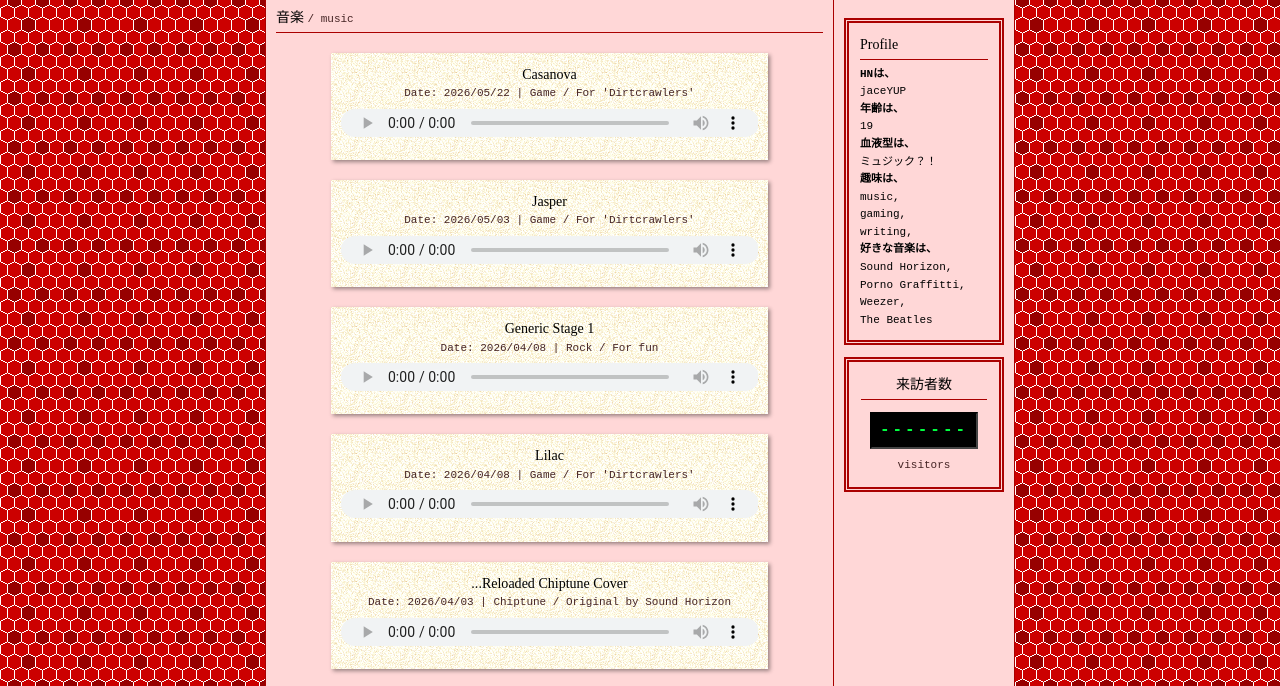
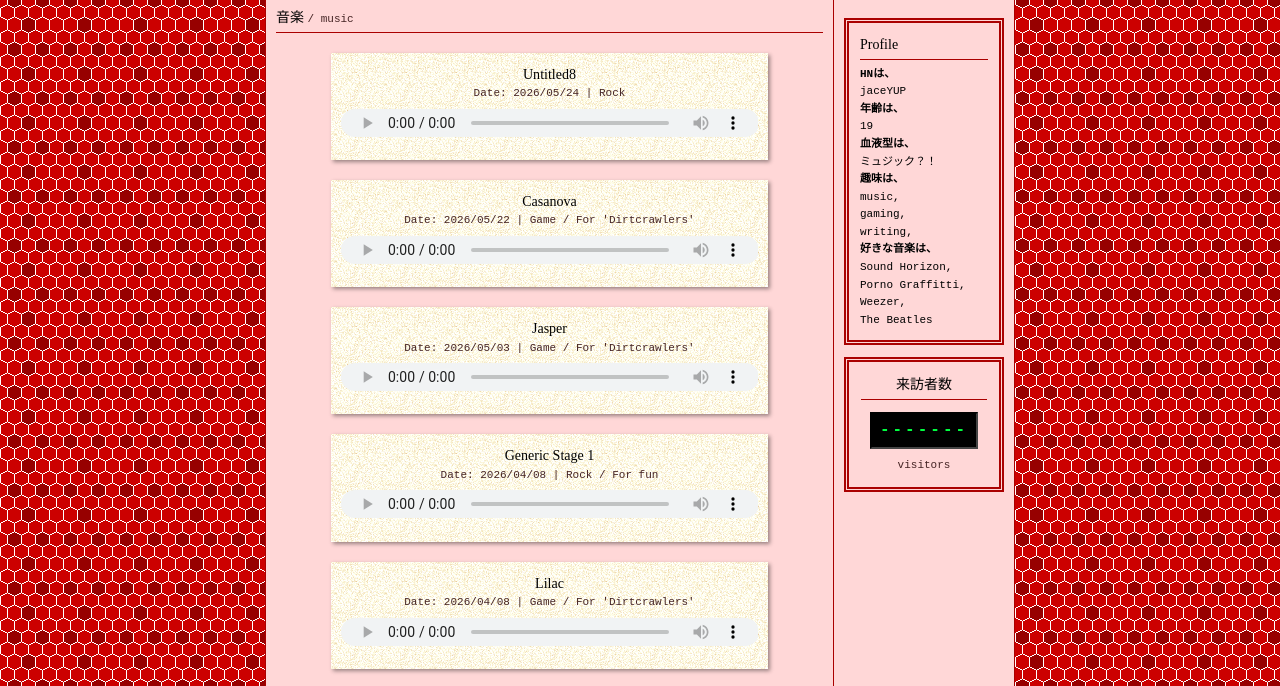
Before and after one commit to jace0420/jaceyup.net, a plain HTML site: page music.html in a window 1280 px wide. Shown: the part 126-812 px from the top of the page. Drawn offline with Linux system fonts and the light colour scheme; no server answers.

Commit message:
Add Untitled8Violin.wav to music list

```diff
--- a/music.html
+++ b/music.html
@@ -39,6 +39,14 @@
       <main id="main-col">
         <section id="music-directory">
           <h2>音楽 <span class="heading-en">/ music</span></h2>
+
+          <div class="box20">
+            <h3>Untitled8</h3>
+            <p class="music-meta">Date: 2026/05/24 | Rock</p>
+            <audio controls class="music-player" src="music/Untitled8Violin.wav">
+              Your browser does not support the audio element.
+            </audio>
+          </div>
 
           <div class="box20">
             <h3>Casanova</h3>
```
Also changed, not shown: 1 other file.
